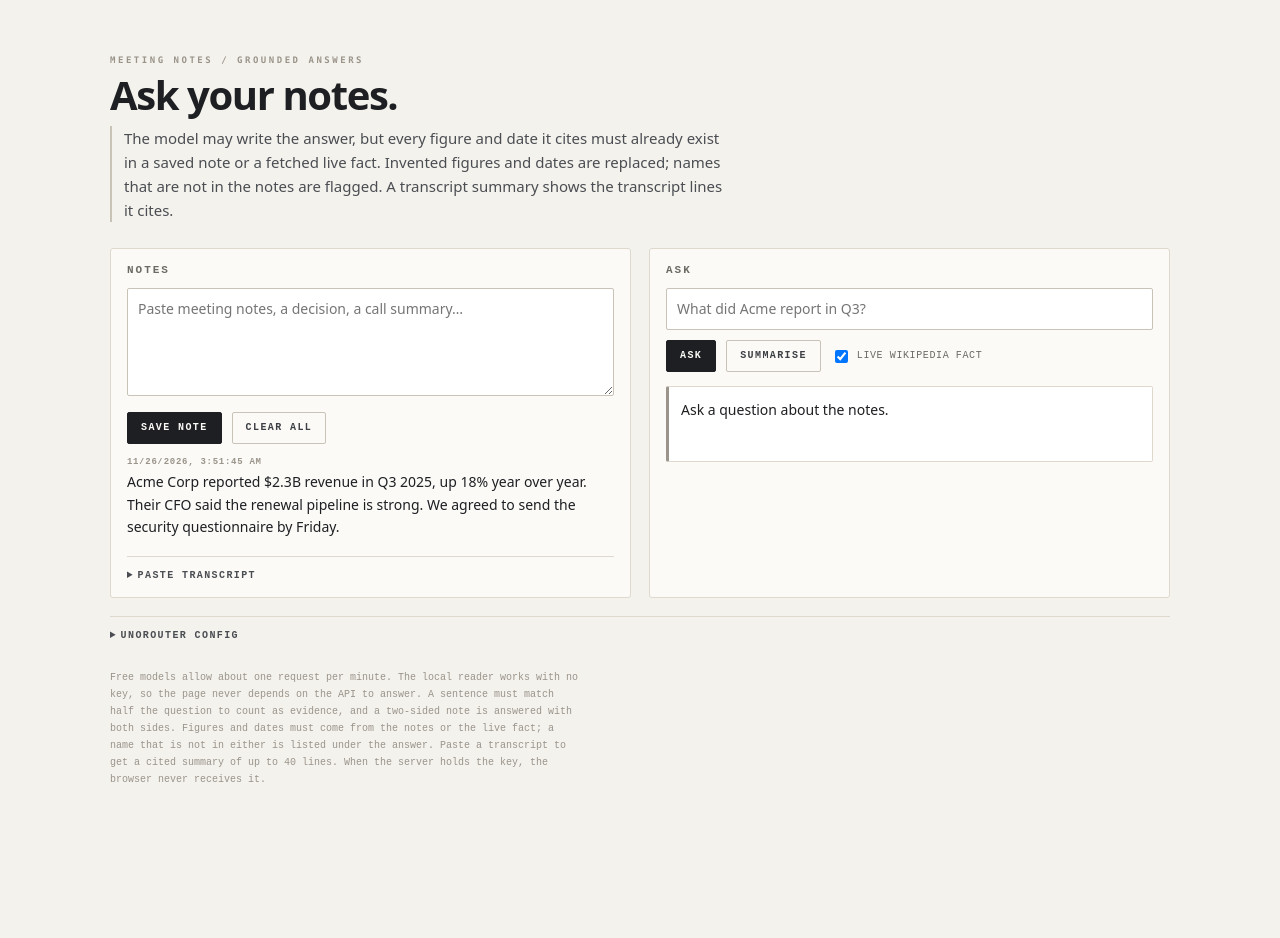
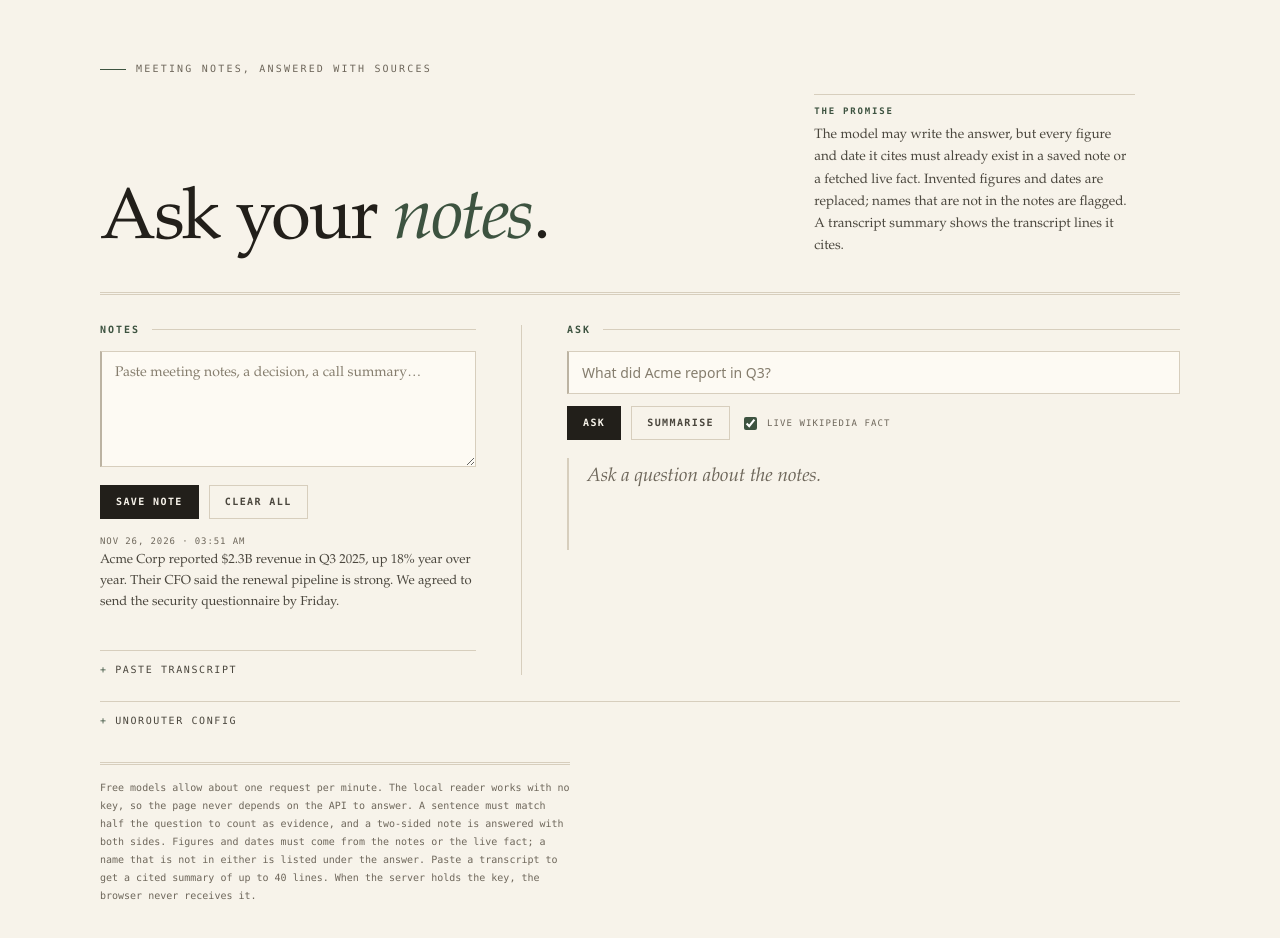
Before and after one commit to Salar-prog/Ask-Your-Notes, a plain HTML site: page index.html in a window 1280 px wide. Before the commit the page ends 844 px from the top, so only its background shows below. Drawn offline with Linux system fonts and the light colour scheme; no server answers.

Commit message:
redesign the page as a calm editorial reading room

```diff
--- a/index.html
+++ b/index.html
@@ -6,69 +6,154 @@
 <title>Ask your notes</title>
 <meta name="description" content="Ask questions about saved meeting notes. Every figure and date in the answer is checked against the notes; invented ones are replaced and invented names are flagged.">
 <style>
+  :root{
+    --paper:#f7f3ea;
+    --paper-deep:#efe8da;
+    --ink:#221f1a;
+    --ink-soft:#4a463d;
+    --muted:#6e675b;
+    --rule:#d7cebd;
+    --green:#3d5340;
+    --ochre:#8a5a12;
+    --rust:#8e3b2c;
+    --serif:"Iowan Old Style","Palatino Linotype",Palatino,"Book Antiqua",Georgia,serif;
+    --sans:ui-sans-serif,system-ui,-apple-system,"Segoe UI",sans-serif;
+    --mono:ui-monospace,"SF Mono",Menlo,Consolas,monospace;
+  }
   *{box-sizing:border-box}
-  html,body{margin:0}
+  html{background:var(--paper)}
   body{
-    background:#f4f2ed;color:#1d1f22;
-    font:400 14px/1.6 system-ui,-apple-system,"Segoe UI",sans-serif;
-    padding:clamp(20px,5vw,56px) clamp(16px,4vw,40px);
+    margin:0;color:var(--ink);background:var(--paper);
+    font:400 14px/1.6 var(--sans);
+    padding:clamp(28px,5vw,64px) clamp(18px,4vw,44px) 40px;
     -webkit-font-smoothing:antialiased;
   }
-  main{max-width:1060px;margin:0 auto}
-  .eyebrow{font:600 9px/1 ui-monospace,"SF Mono",Menlo,monospace;letter-spacing:.28em;
-    text-transform:uppercase;color:#9a948a;margin:0 0 10px}
-  h1{margin:0 0 10px;font:800 clamp(26px,4vw,40px)/1.02 system-ui,sans-serif;letter-spacing:-.035em}
-  #claim{margin:0 0 26px;font-size:15px;color:#4a4d52;border-left:2px solid #c9c2b6;padding-left:12px;max-width:72ch}
-  h2{font:700 11px/1 ui-monospace,monospace;letter-spacing:.18em;text-transform:uppercase;
-    color:#6d6a63;margin:0 0 12px}
-  .grid{display:grid;grid-template-columns:1fr 1fr;gap:18px}
-  @media (max-width:760px){.grid{grid-template-columns:1fr}}
-  .panel{background:#fbfaf7;border:1px solid #ded8cd;border-radius:3px;padding:16px}
+  ::selection{background:var(--green);color:var(--paper)}
+  main{max-width:1080px;margin:0 auto}
+
+  .masthead{border-bottom:3px double var(--rule);padding-bottom:clamp(22px,3vw,34px);margin-bottom:30px}
+  .eyebrow{
+    display:flex;align-items:center;gap:10px;margin:0 0 20px;
+    font:500 10px/1 var(--mono);letter-spacing:.22em;text-transform:uppercase;color:var(--muted);
+  }
+  .eyebrow::before{content:"";width:26px;height:1px;background:var(--green)}
+  .masthead-row{
+    display:grid;grid-template-columns:minmax(0,1.6fr) minmax(240px,.9fr);
+    gap:clamp(24px,5vw,64px);align-items:end;
+  }
+  h1{margin:0;font:400 clamp(40px,7vw,72px)/.98 var(--serif);letter-spacing:-.025em}
+  h1 em{font-style:italic;color:var(--green)}
+  .sidenote{border-top:1px solid var(--rule);padding-top:12px;max-width:40ch}
+  .sidenote-label{
+    margin:0 0 8px;font:600 9px/1 var(--mono);letter-spacing:.2em;
+    text-transform:uppercase;color:var(--green);
+  }
+  #claim{margin:0;font:400 13.5px/1.65 var(--serif);color:var(--ink-soft)}
+
+  .grid{display:grid;grid-template-columns:minmax(0,.78fr) minmax(0,1.22fr)}
+  .panel{min-width:0;padding-right:clamp(24px,3.5vw,46px)}
+  .panel + .panel{border-left:1px solid var(--rule);padding-right:0;padding-left:clamp(24px,3.5vw,46px)}
+  h2{
+    display:flex;align-items:center;gap:12px;margin:0 0 16px;
+    font:600 10px/1 var(--mono);letter-spacing:.2em;text-transform:uppercase;color:var(--green);
+  }
+  h2::after{content:"";flex:1;height:1px;background:var(--rule)}
+
   textarea,input[type=text],input[type=password]{
-    width:100%;font:inherit;color:inherit;background:#fff;border:1px solid #c9c2b6;
-    border-radius:2px;padding:9px 10px;outline:none
+    width:100%;color:var(--ink);background:#fdfaf3;
+    border:1px solid var(--rule);border-left:2px solid #bcb3a2;border-radius:0;
+    padding:11px 13px;outline:none;
   }
-  textarea{min-height:108px;resize:vertical}
-  input:focus,textarea:focus{border-color:#1d1f22;box-shadow:0 0 0 1px #1d1f22}
-  .row{display:flex;align-items:center;gap:10px;flex-wrap:wrap;margin-top:10px}
-  button{font:600 10px/1 ui-monospace,monospace;letter-spacing:.14em;text-transform:uppercase;
-    padding:10px 13px;border:1px solid #1d1f22;background:#1d1f22;color:#fbfaf7;
-    border-radius:2px;cursor:pointer}
-  button:hover{background:#37383b}
-  button:disabled{opacity:.45;cursor:wait}
-  button.ghost{background:transparent;color:#3c3f44;border-color:#c9c2b6}
-  button.ghost:hover{background:#f0ece4}
-  button:focus-visible{outline:2px solid #1d1f22;outline-offset:2px}
-  .notes{margin-top:14px;display:flex;flex-direction:column;gap:10px;max-height:280px;overflow:auto}
-  .note{border-top:1px solid #e4dfd5;padding-top:10px}
+  textarea{min-height:116px;resize:vertical;font:400 14px/1.55 var(--serif)}
+  input[type=text]{font:400 14px/1.4 var(--sans)}
+  input[type=password]{font:400 13px/1.4 var(--mono)}
+  textarea::placeholder,input::placeholder{color:#857d6d}
+  textarea:focus,input:focus{border-color:var(--green);background:#fffdf8;box-shadow:0 0 0 1px var(--green)}
+  input[type=checkbox]{accent-color:var(--green)}
+
+  .row{display:flex;align-items:center;gap:10px;flex-wrap:wrap;margin-top:12px}
+  button{
+    font:600 10px/1 var(--mono);letter-spacing:.14em;text-transform:uppercase;
+    padding:11px 15px;border:1px solid var(--ink);border-radius:0;
+    background:var(--ink);color:var(--paper);cursor:pointer;
+  }
+  button:hover{background:var(--green);border-color:var(--green)}
+  button.ghost{background:transparent;color:var(--ink-soft);border-color:var(--rule)}
+  button.ghost:hover{background:transparent;border-color:var(--ink);color:var(--ink)}
+  button:disabled{opacity:.5;cursor:wait}
+  button:focus-visible,summary:focus-visible{outline:2px solid var(--green);outline-offset:2px}
+
+  .notes{
+    margin-top:18px;display:flex;flex-direction:column;max-height:300px;overflow:auto;
+    font:italic 14px/1.6 var(--serif);color:var(--muted);
+  }
+  .note{border-top:1px solid var(--rule);padding:11px 0}
   .note:first-child{border-top:0;padding-top:0}
-  .note time{display:block;font:600 9px/1 ui-monospace,monospace;letter-spacing:.08em;
-    text-transform:uppercase;color:#9a948a;margin-bottom:4px}
-  .note p{margin:0;white-space:pre-wrap;overflow-wrap:anywhere}
-  .answer{min-height:76px;margin-top:14px;padding:12px;background:#fff;border:1px solid #ded8cd;
-    border-left:3px solid #9a948a;border-radius:2px;white-space:pre-wrap;overflow-wrap:anywhere}
-  .answer.api{border-left-color:#2f6f5e}
-  .answer.local{border-left-color:#8a6d3b}
-  .answer.weak{border-left-color:#b07d20}
-  .answer.warn{border-left-color:#a33a2b;background:#fdf6f4}
-  .meta{margin:6px 0 0;font:400 10px/1.5 ui-monospace,monospace;color:#8a857b;overflow-wrap:anywhere}
-  .toggle{display:flex;align-items:center;gap:6px;font:400 10px/1 ui-monospace,monospace;
-    letter-spacing:.06em;text-transform:uppercase;color:#6d6a63}
-  .config{margin-top:18px;border-top:1px solid #ded8cd;padding-top:14px}
-  .config summary{font:600 10px/1 ui-monospace,monospace;letter-spacing:.14em;
-    text-transform:uppercase;cursor:pointer;color:#4a4d52}
-  .config p{font-size:12px;color:#6d6a63;max-width:78ch}
-  .config label{display:block;margin-top:10px;font:400 11px/1.4 ui-monospace,monospace;color:#6d6a63}
-  .config input{margin-top:5px}
-  code{font:400 11px/1.4 ui-monospace,monospace;background:#ece8df;padding:1px 4px;border-radius:2px}
-  footer{margin-top:28px;font:400 10px/1.7 ui-monospace,monospace;color:#9a948a;max-width:78ch}
+  .note time{
+    display:block;margin-bottom:5px;font:500 9px/1 var(--mono);letter-spacing:.1em;
+    text-transform:uppercase;color:var(--muted);
+  }
+  .note p{margin:0;font:400 13px/1.6 var(--serif);color:var(--ink-soft);white-space:pre-wrap;overflow-wrap:anywhere}
+
+  .answer{
+    min-height:92px;margin-top:18px;padding:4px 0 4px 18px;
+    border-left:2px solid var(--rule);font:400 19px/1.55 var(--serif);
+    color:var(--ink);white-space:pre-wrap;overflow-wrap:anywhere;
+  }
+  .answer.api{border-left-color:var(--green)}
+  .answer.local{border-left-color:#a99b7d}
+  .answer.weak{border-left-color:var(--ochre)}
+  .answer.warn{border-left-color:var(--rust);color:#5f2b20}
+  .answer:not(.api):not(.local){color:var(--muted);font-style:italic}
+  .meta{margin:7px 0 0;font:400 10px/1.6 var(--mono);color:var(--muted);overflow-wrap:anywhere}
+  #answer-note{max-width:60ch}
+  .toggle{
+    display:flex;align-items:center;gap:7px;
+    font:500 9px/1 var(--mono);letter-spacing:.12em;text-transform:uppercase;color:var(--muted);
+  }
+
+  .config{margin-top:26px;border-top:1px solid var(--rule);padding-top:14px}
+  .config summary{
+    font:500 10px/1 var(--mono);letter-spacing:.16em;text-transform:uppercase;
+    color:var(--ink-soft);cursor:pointer;list-style:none;
+  }
+  .config summary::-webkit-details-marker{display:none}
+  .config summary::before{content:"+ ";color:var(--green)}
+  details[open] > summary::before{content:"– "}
+  .config p{max-width:76ch;font:400 12px/1.7 var(--sans);color:var(--ink-soft)}
+  .config label{
+    display:block;margin-top:12px;
+    font:500 9px/1.4 var(--mono);letter-spacing:.1em;text-transform:uppercase;color:var(--muted);
+  }
+  .config input{margin-top:6px}
+  .config .meta{display:inline-block;margin:0}
+  code{font:400 11px/1.4 var(--mono);background:var(--paper-deep);padding:1px 4px}
+
+  footer{
+    margin-top:36px;border-top:3px double var(--rule);padding-top:14px;
+    max-width:78ch;font:400 10px/1.8 var(--mono);color:var(--muted);
+  }
+
+  @media (max-width:820px){
+    .masthead-row{grid-template-columns:1fr;gap:22px}
+    .grid{grid-template-columns:1fr}
+    .panel{padding-right:0;padding-bottom:24px}
+    .panel + .panel{border-left:0;border-top:1px solid var(--rule);padding:24px 0 0}
+  }
 </style>
 </head>
 <body>
 <main>
-  <p class="eyebrow">meeting notes / grounded answers</p>
-  <h1>Ask your notes.</h1>
-  <p id="claim">The model may write the answer, but every figure and date it cites must already exist in a saved note or a fetched live fact. Invented figures and dates are replaced; names that are not in the notes are flagged. A transcript summary shows the transcript lines it cites.</p>
+  <header class="masthead">
+    <p class="eyebrow">Meeting notes, answered with sources</p>
+    <div class="masthead-row">
+      <h1>Ask your <em>notes</em>.</h1>
+      <aside class="sidenote">
+        <p class="sidenote-label">The promise</p>
+        <p id="claim">The model may write the answer, but every figure and date it cites must already exist in a saved note or a fetched live fact. Invented figures and dates are replaced; names that are not in the notes are flagged. A transcript summary shows the transcript lines it cites.</p>
+      </aside>
+    </div>
+  </header>
 
   <div class="grid">
     <section class="panel">
@@ -607,7 +692,10 @@
       const row = document.createElement("article");
       row.className = "note";
       const time = document.createElement("time");
-      time.textContent = (n.kind === "transcript" ? "transcript · " : "") + new Date(n.createdAt).toLocaleString();
+      const created = new Date(n.createdAt);
+      time.textContent = (n.kind === "transcript" ? "transcript · " : "")
+        + created.toLocaleDateString(undefined, { day: "numeric", month: "short", year: "numeric" })
+        + " · " + created.toLocaleTimeString(undefined, { hour: "2-digit", minute: "2-digit" });
       const p = document.createElement("p");
       p.textContent = n.text;
       row.appendChild(time);
```
Also changed, not shown: 1 other file.
